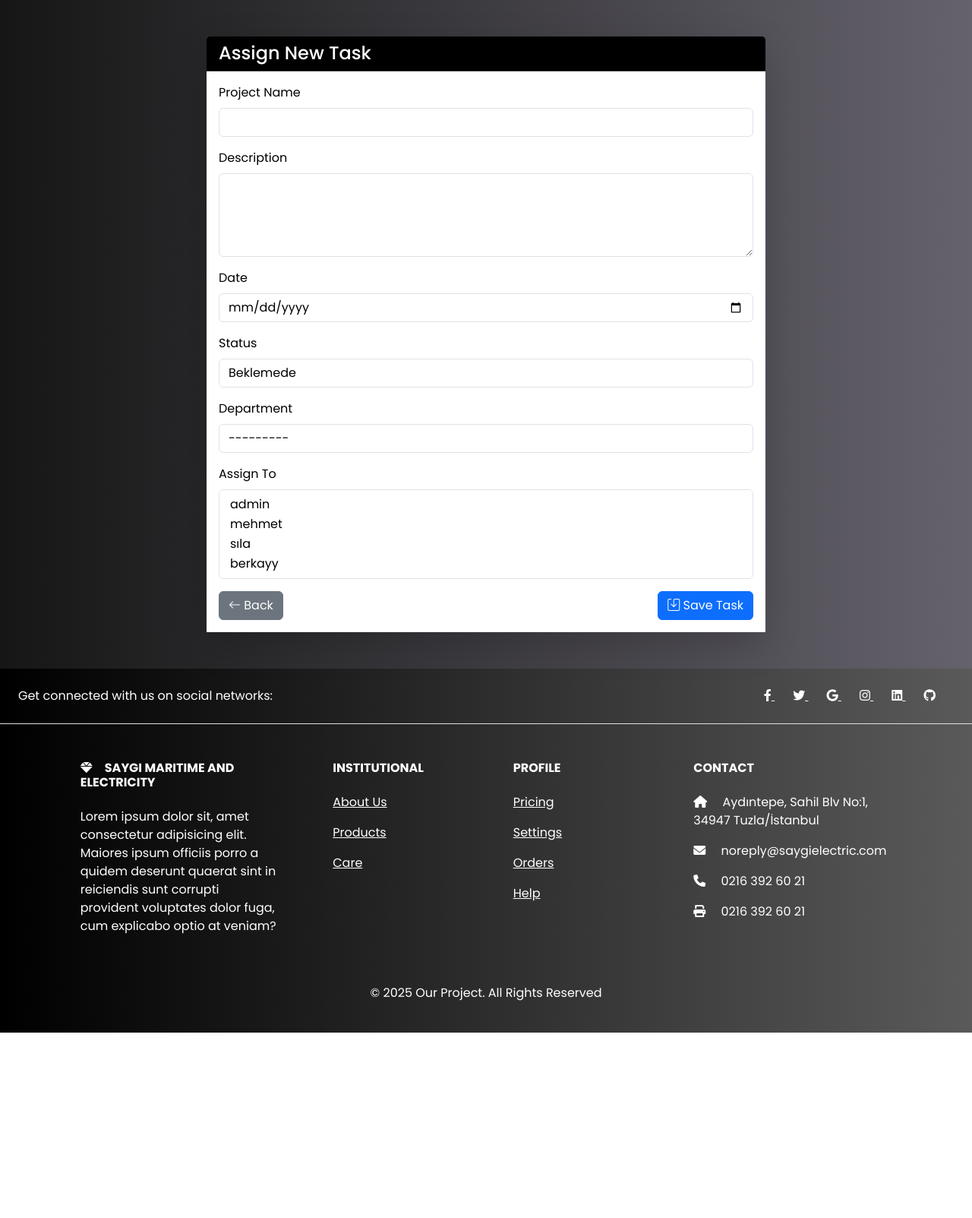
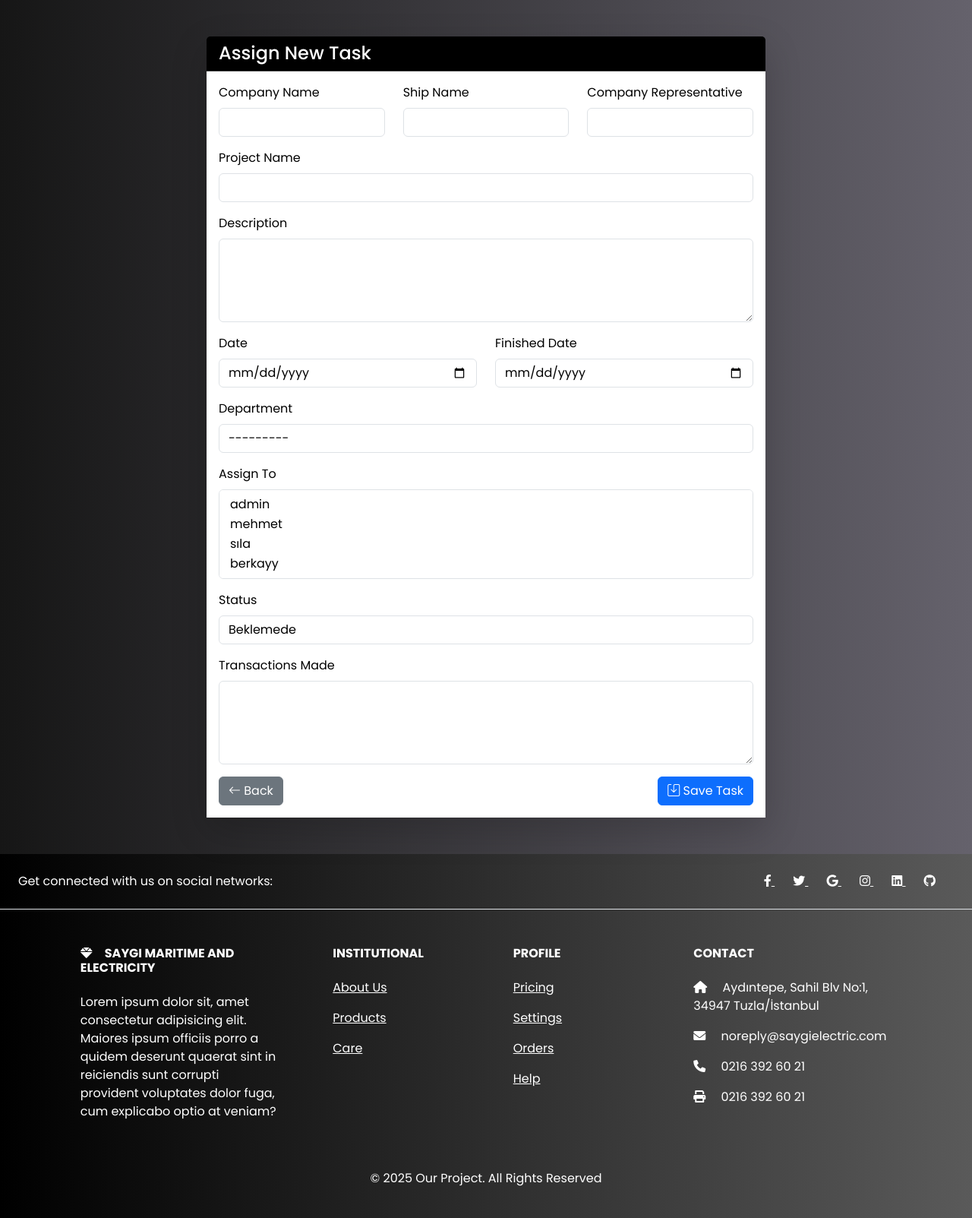
Before and after one commit to code-Beko/saygi, a Django app: page /tasks/add/ in a window 1280 px wide. Shown: the part 56-1659 px from the top of the page at 76% size. Before the commit the page ends 1415 px from the top, so only its background shows below. Run offline with Django 5.2, Linux system fonts and the light colour scheme; a user stored in the database is signed in; data comes from the database, SQL or seed files in the repository; both versions use the stored data as it was after the commit.

Commit message:
task add finished

```diff
--- a/jobs/forms.py
+++ b/jobs/forms.py
@@ -173,17 +173,31 @@ class TaskForm(forms.ModelForm):
     class Meta:
         model = Task
         fields = [
+            "company_name",
+            "ship_name",
+            "company_representative",
             "project_name",
             "description",
             "date",
+            "finished_date",
             "status",
             "department",
             "assigned_to",
+            "transactions_made",
         ]
         widgets = {
+            "company_representative": forms.TextInput(attrs={"class": "form-control"}),
+            "ship_name": forms.TextInput(attrs={"class": "form-control"}),
+            "company_name": forms.TextInput(attrs={"class": "form-control"}),
             "date": forms.DateInput(attrs={"type": "date", "class": "form-control"}),
+            "finished_date": forms.DateInput(
+                attrs={"type": "date", "class": "form-control"}
+            ),
             "project_name": forms.TextInput(attrs={"class": "form-control"}),
             "description": forms.Textarea(attrs={"class": "form-control", "rows": 4}),
+            "transactions_made": forms.Textarea(
+                attrs={"class": "form-control", "rows": 4}
+            ),
             "status": forms.Select(attrs={"class": "form-control"}),
             "department": forms.Select(attrs={"class": "form-control"}),
             "assigned_to": forms.SelectMultiple(attrs={"class": "form-control"}),
@@ -193,8 +207,8 @@ class TaskForm(forms.ModelForm):
 class DepartmentForm(forms.ModelForm):
     class Meta:
         model = Department
-        fields = ['name', 'code']
+        fields = ["name", "code"]
         widgets = {
-            'name': forms.TextInput(attrs={'class': 'form-control'}),
-            'code': forms.TextInput(attrs={'class': 'form-control'}),
+            "name": forms.TextInput(attrs={"class": "form-control"}),
+            "code": forms.TextInput(attrs={"class": "form-control"}),
         }
--- a/jobs/models.py
+++ b/jobs/models.py
@@ -22,7 +22,7 @@ class CustomUser(AbstractUser):
         on_delete=models.SET_NULL,
         null=True,
         blank=True,
-        verbose_name=_("Departman")
+        verbose_name=_("Departman"),
     )
     yetki = models.CharField(
         _("Yetki Seviyesi"), max_length=10, choices=YETKI_CHOICES, default="yetki5"
@@ -39,18 +39,6 @@ class CustomUser(AbstractUser):
 
     def has_low_access(self):
         return self.yetki in ["yetki1", "yetki2", "yetki3", "yetki4"]
-
-    def is_automation_department(self):
-        return self.department and self.department.code == "otomasyon"
-
-    def is_new_construction_department(self):
-        return self.department and self.department.code == "yeni_insa"
-
-    def is_maintenance_department(self):
-        return self.department and self.department.code == "bakim"
-
-    def is_quality_department(self):
-        return self.department and self.department.code == "kalite"
 
 
 # Document model
@@ -165,7 +153,7 @@ class Department(models.Model):
     class Meta:
         verbose_name = _("Departman")
         verbose_name_plural = _("Departmanlar")
-        ordering = ['name']
+        ordering = ["name"]
 
 
 class Task(models.Model):
@@ -176,10 +164,15 @@ class Task(models.Model):
         ("iptal", "İptal"),
         ("ertelendi", "Ertelendi"),
     ]
-
-    project_name = models.CharField(_("Proje Adı"), max_length=255)
-    description = models.TextField(_("Açıklama"))
-    date = models.DateField(_("Tarih"), default=date.today)
+    company_name = models.CharField(_("Company Name"), max_length=255)
+    ship_name = models.CharField(_("Ship Name"), max_length=255)
+    company_representative = models.CharField(
+        _("Company Representative"), max_length=255
+    )
+    project_name = models.CharField(_("Project Name"), max_length=255)
+    description = models.TextField(_("Description"))
+    date = models.DateField(_("Date"))
+    finished_date = models.DateField(_("Finished Date"))
     status = models.CharField(
         _("Durum"), max_length=20, choices=STATUS_CHOICES, default="beklemede"
     )
@@ -188,9 +181,11 @@ class Task(models.Model):
         on_delete=models.SET_NULL,
         null=True,
         blank=True,
-        verbose_name=_("Departman")
+        verbose_name=_("Departman"),
     )
     assigned_to = models.ManyToManyField(CustomUser, related_name="assigned_tasks")
+    transactions_made = models.TextField(_("Transactions Made"))
+
     created_at = models.DateTimeField(auto_now_add=True)
     created_by = models.ForeignKey(
         CustomUser, on_delete=models.CASCADE, related_name="created_tasks"
--- a/jobs/templates/tasks/add.html
+++ b/jobs/templates/tasks/add.html
@@ -12,8 +12,22 @@
                         <h4 class="mb-0">{% trans "Assign New Task" %}</h4>
                     </div>
                     <div class="card-body bg-white">
-                        <form method="post">
+                        <form method="post" class="row">
                             {% csrf_token %}
+                            <div class="mb-3 col-4">
+                                <label for="{{ form.company_name.id_for_label }}"
+                                       class="form-label text-black">{% trans "Company Name" %}</label>
+                                {{ form.company_name }}
+                            </div>
+                            <div class="mb-3 col-4">
+                                <label for="{{ form.ship_name.id_for_label }}" class="form-label text-black">{% trans "Ship Name" %}</label>
+                                {{ form.ship_name }}
+                            </div>
+                            <div class="mb-3 col-4">
+                                <label for="{{ form.company_representative.id_for_label }}"
+                                       class="form-label text-black">{% trans "Company Representative" %}</label>
+                                {{ form.company_representative }}
+                            </div>
                             <div class="mb-3">
                                 <label for="{{ form.project_name.id_for_label }}"
                                        class="form-label text-black">{% trans "Project Name" %}</label>
@@ -24,13 +38,14 @@
                                        class="form-label text-black">{% trans "Description" %}</label>
                                 {{ form.description }}
                             </div>
-                            <div class="mb-3">
+                            <div class="mb-3 col-6">
                                 <label for="{{ form.date.id_for_label }}" class="form-label text-black">{% trans "Date" %}</label>
                                 {{ form.date }}
                             </div>
-                            <div class="mb-3">
-                                <label for="{{ form.status.id_for_label }}" class="form-label text-black">{% trans "Status" %}</label>
-                                {{ form.status }}
+                            <div class="mb-3 col-6">
+                                <label for="{{ form.finished_date.id_for_label }}"
+                                       class="form-label text-black">{% trans "Finished Date" %}</label>
+                                {{ form.finished_date }}
                             </div>
                             <div class="mb-3">
                                 <label for="{{ form.department.id_for_label }}"
@@ -41,6 +56,15 @@
                                 <label for="{{ form.assigned_to.id_for_label }}"
                                        class="form-label text-black">{% trans "Assign To" %}</label>
                                 {{ form.assigned_to }}
+                            </div>
+                            <div class="mb-3">
+                                <label for="{{ form.status.id_for_label }}" class="form-label text-black">{% trans "Status" %}</label>
+                                {{ form.status }}
+                            </div>
+                            <div class="mb-3">
+                                <label for="{{ form.transactions_made.id_for_label }}"
+                                       class="form-label text-black">{% trans "Transactions Made" %}</label>
+                                {{ form.transactions_made }}
                             </div>
                             <div class="d-flex justify-content-between">
                                 <a href="{% url 'task_list' %}" class="btn btn-secondary">
```
Also changed, not shown: jobs/views.py (+16 -4 lines), db.sqlite3.
